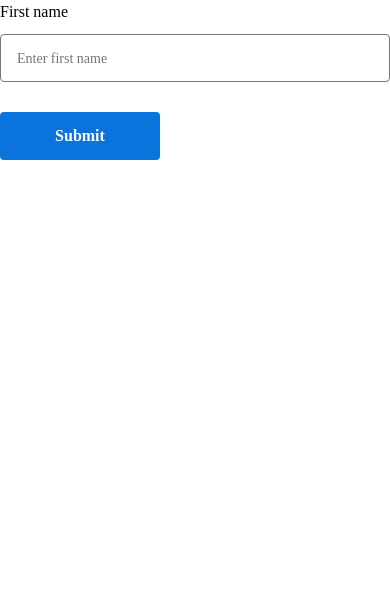
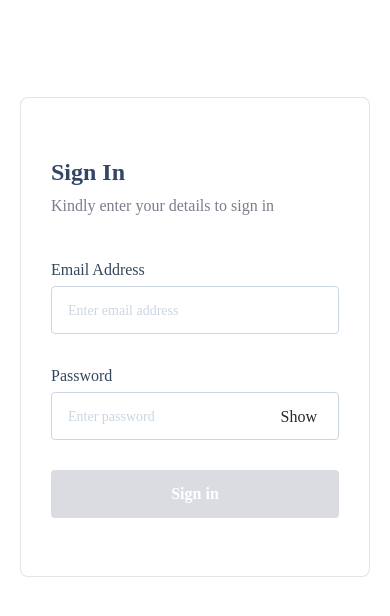
Before and after one commit to Cynthiailojeme/cynthia-ilojeme-graphl-integration, a React (Create React App) app: page /sign-in in a window 390 px wide. Shown: the top 616 px of the page. Built offline with nearby package versions, Linux system fonts and the light colour scheme; no server answers.

Commit message:
implement and setup login screen

```diff
--- a/package.json
+++ b/package.json
@@ -13,6 +13,8 @@
     "@types/react-dom": "^18.0.6",
     "@types/react-router-dom": "^5.3.3",
     "antd": "^4.22.3",
+    "classnames": "^2.3.1",
+    "formik": "^2.2.9",
     "graphql": "^16.5.0",
     "jwt-decode": "^3.1.2",
     "react": "^18.2.0",
@@ -21,7 +23,8 @@
     "react-scripts": "5.0.1",
     "sass": "^1.54.3",
     "typescript": "^4.7.4",
-    "web-vitals": "^2.1.4"
+    "web-vitals": "^2.1.4",
+    "yup": "^0.32.11"
   },
   "scripts": {
     "start": "react-scripts start",
--- /dev/null
+++ b/src/components/AuthWrapper/AuthWrapper.module.scss
@@ -0,0 +1,60 @@
+@import "../../sass/utilities/variables";
+
+.wrapper {
+  width: 100%;
+  align-items: center;
+  display: flex;
+  padding-top: 120px;
+  flex-direction: column;
+  justify-content: center;
+
+  &__title {
+    font-weight: 600;
+    font-size: 24px;
+    line-height: 32px;
+    color: $color-text;
+  }
+
+  &__subtitle {
+    font-weight: 400;
+    font-size: 16px;
+    line-height: 24px;
+    color: $color-sub-text;
+    margin-top: 6px;
+    margin-bottom: 40px;
+  }
+
+  &__auth {
+    width: 467px;
+    min-height: 480px;
+    padding: 48px 66px;
+    box-sizing: border-box;
+    background-color: $color-white;
+    background: $color-white;
+    border: 1px solid rgba(164, 167, 183, 0.3);
+    box-sizing: border-box;
+    border-radius: 8px;
+    display: flex;
+    justify-content: center;
+    align-items: center;
+  }
+
+  &__form {
+    width: 100%;
+    height: 100%;
+  }
+}
+
+@media screen and (max-width: 768px) {
+  .wrapper {
+    padding: 20px;
+    box-sizing: border-box;
+    padding-top: 97px;
+
+    &__auth {
+      width: 100%;
+      max-width: 500px;
+      padding: 30px;
+    }
+  }
+}
--- /dev/null
+++ b/src/components/AuthWrapper/AuthWrapper.tsx
@@ -0,0 +1,25 @@
+import React, { ReactNode } from "react";
+import styles from "./AuthWrapper.module.scss";
+
+interface Props {
+  title: string;
+  subtitle: string;
+  children: ReactNode;
+}
+
+const AuthWrapper = ({ title, subtitle, children }: Props) => {
+  return (
+    <div className={styles.wrapper}>
+      <div className={styles.wrapper__auth}>
+        <div className={styles.wrapper__form}>
+          <h4 className={styles.wrapper__title}>{title}</h4>
+          <h5 className={styles.wrapper__subtitle}>{subtitle}</h5>
+
+          <div>{children}</div>
+        </div>
+      </div>
+    </div>
+  );
+};
+
+export default AuthWrapper;
--- a/src/components/Button/Button.module.scss
+++ b/src/components/Button/Button.module.scss
@@ -7,10 +7,11 @@
   display: flex;
   align-items: center;
   justify-content: center;
-  min-width: 160px;
+  width: 100%;
+  max-width: 467px;
   cursor: pointer;
   white-space: nowrap;
-  background: $color-blue;
+  background: $color-orange;
   color: $color-white;
   padding: 0 29px;
   font-style: normal;
@@ -21,6 +22,6 @@
 
   &:disabled {
     cursor: not-allowed;
-    color: gray;
+    background: rgba(164, 167, 183, 0.4);
   }
 }
--- a/src/components/Input/Input.module.scss
+++ b/src/components/Input/Input.module.scss
@@ -4,18 +4,24 @@
   width: 100%;
   display: flex;
   flex-direction: column;
-}
+  max-width: 467px;
 
-.input__label {
+  &__label {
     font-weight: 400;
     font-size: 16px;
     line-height: 24px;
-  color: $color-black;
-  margin-bottom: 10px;
+    color: $color-label;
+    margin-bottom: 4px;
   }
 
-.input__field {
-  max-width: 521px;
+  &__container {
+    position: relative;
+    display: flex;
+    flex-direction: column;
+  }
+
+  &__field {
+    position: relative;
     width: inherit;
     height: 48px;
     background: $color-white;
@@ -38,3 +44,28 @@
       border: 1px solid $color-light-blue;
     }
   }
+
+  &__password {
+    border: none;
+    background: none;
+    position: absolute;
+    right: 16px;
+    top: 16px;
+    cursor: pointer;
+  }
+
+  &__error {
+    margin-top: 3px;
+    font-style: normal;
+    font-weight: normal;
+    font-size: 12px;
+    line-height: 24px;
+    color: $color-error;
+    font-weight: 400;
+    transition: all 300ms ease-in-out;
+
+    &::first-letter {
+      text-transform: capitalize;
+    }
+  }
+}
--- a/src/components/Input/Input.tsx
+++ b/src/components/Input/Input.tsx
@@ -1,29 +1,97 @@
-import React from "react";
+import React, { ChangeEvent, useState } from "react";
+import classNames from "classnames";
 import styles from "./Input.module.scss";
 
 interface Props {
   label: string;
   type: string;
   name: string;
-  onChange: (data?: any) => void;
-  placeholder: string;
+  placeholder?: string;
+  value?: string;
+  id?: string;
+  onChange?: (event: ChangeEvent<HTMLInputElement>) => void;
+  onFocus?(): (value: string) => void;
+  onBlur?(): (value: string) => void;
+  field?: {
+    name?: string | "";
+    value?: string | "";
+    onFocus?(): (value: string) => void;
+    onBlur?(): (value: string) => void;
+    onChange?(): (value: string) => void;
+  };
+  form?: any;
+  disabled?: boolean;
+  bottom?: number;
 }
 
-const Input = ({ label, type, name, onChange, placeholder }: Props) => {
+const Input = ({
+  label,
+  type,
+  name,
+  onChange,
+  placeholder,
+  form,
+  field,
+  onFocus,
+  onBlur,
+  value,
+  id,
+  disabled,
+  bottom,
+}: Props) => {
+  const [inputType, setInputType] = useState<string>(type);
+
+  const handleShowPassword = () => {
+    setInputType(inputType === "password" ? "text" : "password");
+  };
+
+  // check if input is touched
+  const isTouched =
+    form && field && form.touched && form.touched[field && field.name!];
+  // check if input has errors
+  const isError =
+    form && field && form.errors && form.errors[field && field.name!];
+
+  const error = isError && isTouched;
+
   return (
-    <div className={styles.input}>
+    <div className={styles.input} style={{ marginBottom: `${bottom}px` }}>
       {label && (
         <label className={styles.input__label} htmlFor={name}>
           {label}
         </label>
       )}
-      <input
-        className={styles.input__field}
-        type={type}
-        name={name}
-        placeholder={placeholder}
-        onChange={onChange}
-      />
+      <div className={styles.input__container}>
+        <input
+          className={classNames(
+            styles.input__field,
+            error && "input__field--error"
+          )}
+          type={inputType}
+          onFocus={(field && field.onFocus) || onFocus}
+          onChange={(field && field.onChange) || onChange}
+          onBlur={(field && field.onBlur) || onBlur}
+          value={(field && field.value) || value || ""}
+          name={(field && field.name) || name}
+          id={(field && field.name) || id}
+          placeholder={placeholder}
+          disabled={disabled}
+        />
+        {type === "password" && (
+          <button
+            className={styles.input__password}
+            onClick={handleShowPassword}
+          >
+            <span>{inputType === "password" ? "Show" : "Hide"}</span>
+          </button>
+        )}
+      </div>
+
+      {error && (
+        <p className={styles.input__error}>
+          {form.errors[field && field.name!]}
+        </p>
+      )}
     </div>
   );
 };
--- a/src/pages/SignIn/SignIn.tsx
+++ b/src/pages/SignIn/SignIn.tsx
@@ -1,19 +1,59 @@
 import React from "react";
+import { Form, Formik, Field } from "formik";
 import Button from "../../components/Button/Button";
 import Input from "../../components/Input/Input";
+import AuthWrapper from "../../components/AuthWrapper/AuthWrapper";
+import { SignInSchema } from "../../utils/validation";
 
 const SignIn = () => {
+  const signInUser = (values: any) => {
+    console.log("values", values);
+  };
   return (
-    <div>
-      <Input
-        label="First name"
-        type="text"
-        name="first_name"
-        onChange={() => {}}
-        placeholder="Enter first name"
-      />
-      <Button text="Submit" onClick={() => {}} marginTop={30}/>
-    </div>
+    <AuthWrapper
+      title="Sign In"
+      subtitle="Kindly enter your details to sign in
+    "
+    >
+      <Formik
+        initialValues={{
+          email: "",
+          password: "",
+        }}
+        validationSchema={SignInSchema}
+        onSubmit={(values) => signInUser(values)}
+      >
+        {({ isValid, dirty }) => {
+          return (
+            <Form>
+              <Field
+                name="email"
+                label="Email Address"
+                type="text"
+                placeholder="Enter email address"
+                bottom={30}
+                component={Input}
+              />
+
+              <Field
+                name="password"
+                label="Password"
+                type="password"
+                placeholder="Enter password"
+                bottom={30}
+                component={Input}
+              />
+
+              <Button
+                text="Sign in"
+                onClick={() => {}}
+                disabled={!(isValid && dirty)}
+              />
+            </Form>
+          );
+        }}
+      </Formik>
+    </AuthWrapper>
   );
 };
 
--- a/src/sass/utilities/_variables.scss
+++ b/src/sass/utilities/_variables.scss
@@ -1,8 +1,9 @@
-$color-blue: #0a74dc;
-$color-purple: #7557d3;
+$color-orange: #ea6852;
 $color-white: #ffffff;
-$color-grey: #757575;
+$color-grey: #cbd6e2;
 $color-black: #000000;
-$color-text: #455065;
-$color-light-blue: #0A74DC;
-$color-label: #B0B9C8;
+$color-text: #334667;
+$color-sub-text: #7a7d8c;
+$color-light-blue: #0a74dc;
+$color-label: #33475b;
+$color-error: #f2545b;
--- /dev/null
+++ b/src/utils/validation.js
@@ -0,0 +1,46 @@
+import * as Yup from "yup";
+
+const pattern =
+  /^(?=.*[0-9])(?=.*[A-Z])(?=.*[a-z])(?=.*[!"#$%&'()*+,-./:;<=>?@[\]^_`{|}~])[a-zA-Z0-9!"#$%&'()*+,-./:;<=>?@[\]^_`{|}~]{8,15}$/;
+
+export const SignInSchema = Yup.object().shape({
+  email: Yup.string().email().trim().required("email is required."),
+  password: Yup.string().required("password is required."),
+});
+
+export const IndentificationSchema = Yup.object().shape({
+  email: Yup.string().email().trim().required("email is required."),
+});
+
+export const SignUpSchema = Yup.object().shape({
+  first_name: Yup.string()
+    .min(2, "first name cannot be less than 2 characters.")
+    .required("first name is required.")
+    .matches(
+      /^[A-Za-z/-]+$/,
+      "cannot contain numbers and special characters except hyphen."
+    ),
+  last_name: Yup.string()
+    .min(2, "last name cannot be less than 2 characters.")
+    .matches(
+      /^[A-Za-z/-]+$/,
+      "cannot contain numbers and special characters except hyphen."
+    ),
+  organization: Yup.string()
+    .min(2, "organization name cannot be less than 2 characters.")
+    .required("organization name is required."),
+  title: Yup.string()
+    .min(2, "title cannot be less than 2 characters.")
+    .required("title is required."),
+  password: Yup.string()
+    .required("password is required.")
+    .min(8, "password cannot be less than 8 characters.")
+    .max(15, "password cannot be more than 15 characters.")
+    .matches(
+      pattern,
+      "Must contain upper case, lower case, numeric, and special character."
+    ),
+  confirm_password: Yup.string()
+    .required("please confirm your new password.")
+    .oneOf([Yup.ref("password"), null], "passwords must match."),
+});
```
Also changed, not shown: 1 other file (tests, documents, lock files or other folders). Lines whose indentation alone changed are shown as unchanged.
